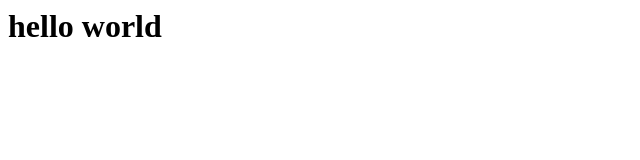
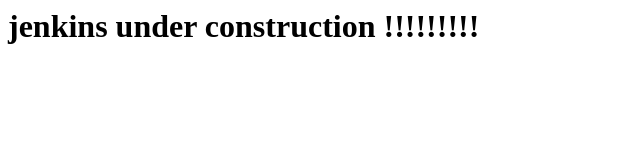
Before and after one commit to 9890ABHI/dhpcsa-jenkins, a plain HTML site: page index.html in a window 1280 px wide. Shown: the whole page, without its empty margins (0-640 px from the left). Drawn offline with Linux system fonts and the light colour scheme.

Commit message:
Update index.html

```diff
--- a/index.html
+++ b/index.html
@@ -1,3 +1,3 @@
 <h1>
-  hello world
+  jenkins under construction !!!!!!!!!
 </h1>
```
